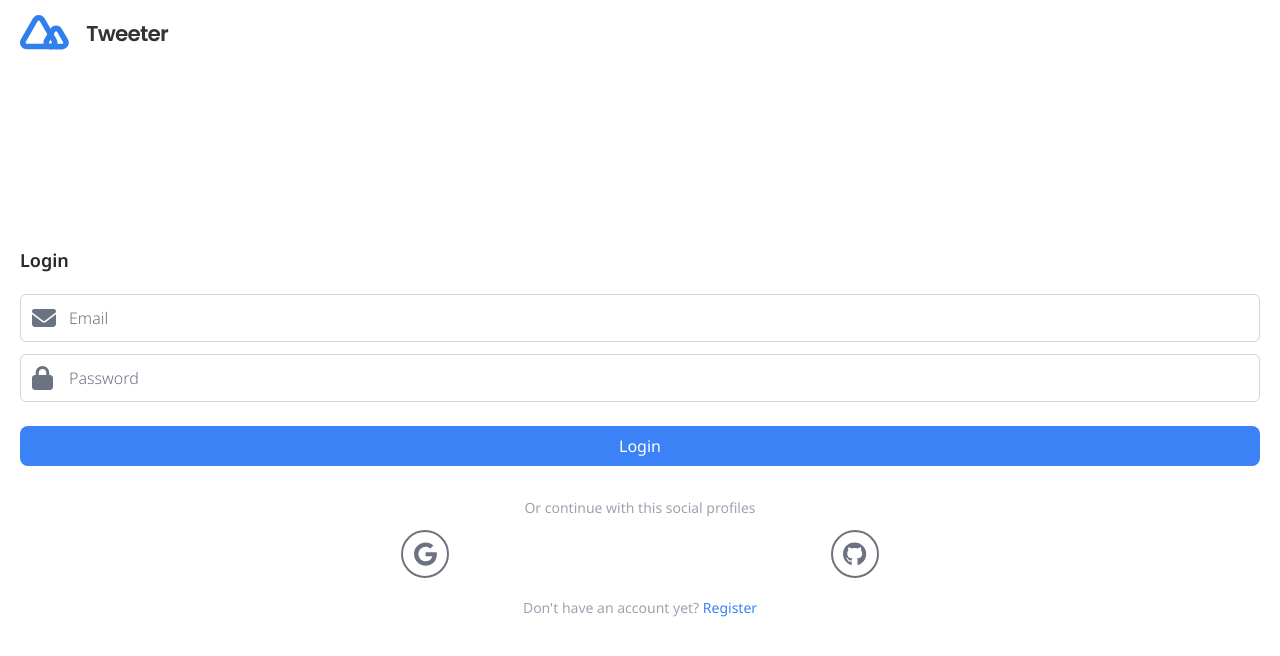
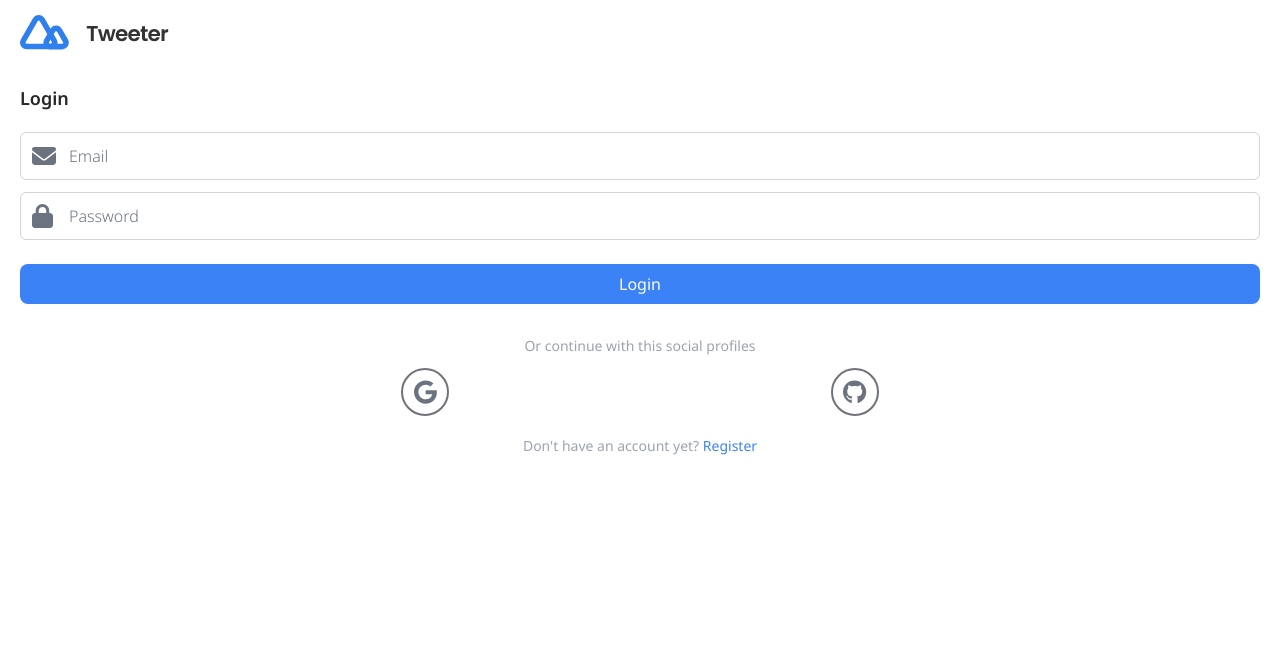
Before and after one commit to sarrietav-dev/tweeter, a Next.js app: page /login in a window 1280 px wide. Shown: the top 656 px of the page. Built offline with nearby package versions, Linux system fonts and the light colour scheme.

Commit message:
Refactor main layout in auth module

```diff
--- a/app/(auth)/layout.tsx
+++ b/app/(auth)/layout.tsx
@@ -26,9 +26,9 @@ export default function RootLayout({
     <html lang="en">
       <body className={fonts}>
         <Nav />
-        <main className="grow flex flex-col justify-center">
+        <main className="mt-5">
           {children}
-      </main>
+        </main>
       </body>
     </html>
   );
```
